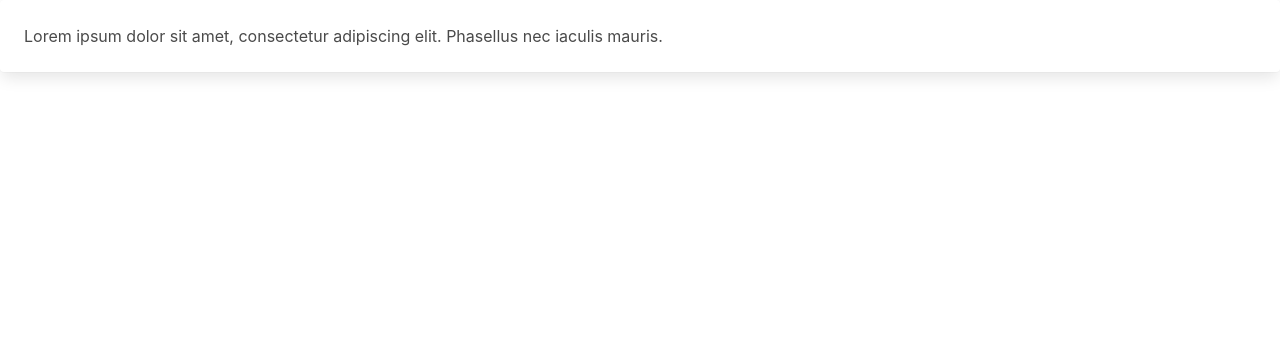
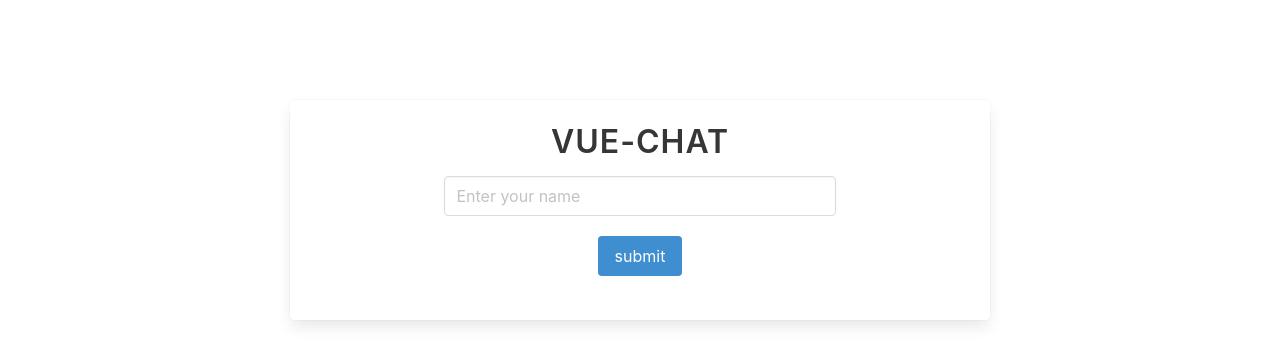
Before and after one commit to chandrakumarreddy/real-time-chat, a Vue app: page / in a window 1280 px wide. Shown: the top 364 px of the page. Built offline with nearby package versions, Linux system fonts and the light colour scheme.

Commit message:
added chat view

```diff
--- /dev/null
+++ b/src/components/NewMessage.vue
@@ -0,0 +1,36 @@
+<template>
+	<div id="newMessage">
+		<form @submit.prevent="addMessage">
+			<div class="control">
+				<input type="text" class="input" v-model="message" />
+			</div>
+			<div vif="feedback">{{ feedback }}</div>
+		</form>
+	</div>
+</template>
+
+<script>
+export default {
+	name: "NewMessage",
+	props: ["name"],
+	data() {
+		return { message: null, feedback: null };
+	},
+	methods: {
+		addMessage() {
+			if (this.message) {
+				console.log("submitted", this.message);
+				this.feedback = null;
+			}
+			this.feedback = "please enter a valid message";
+		}
+	}
+};
+</script>
+
+<style>
+.feedback {
+	color: red;
+	font-size: 14px;
+}
+</style>
--- /dev/null
+++ b/src/firebase/init.js
@@ -0,0 +1,14 @@
+import firebase from "firebase";
+
+const config = {
+	apiKey: "AIzaSyCevTCJzFiZDI-FZEwdqhS4JMqzLwpzkaY",
+	authDomain: "vue-chat-7b66d.firebaseapp.com",
+	databaseURL: "https://vue-chat-7b66d.firebaseio.com",
+	projectId: "vue-chat-7b66d",
+	storageBucket: "vue-chat-7b66d.appspot.com",
+	messagingSenderId: "727701747415"
+};
+
+const firebaseApp = firebase.initializeApp(config);
+
+export default firebaseApp.firestore();
--- a/src/router.js
+++ b/src/router.js
@@ -12,6 +12,12 @@ export default new Router({
 			path: "/",
 			name: "home",
 			component: Home
+		},
+		{
+			path: "/chat",
+			name: "Chat",
+			component: () => import("./views/Chat.vue"),
+			props: true
 		}
 	]
 });
--- /dev/null
+++ b/src/views/Chat.vue
@@ -0,0 +1,71 @@
+<template>
+	<div id="chat">
+		<div class="card">
+			<div class="card-content">
+				<div class="content">
+					<h1 class="heading">vue-chat</h1>
+					<div class="chat__flex" v-if="messages">
+						<div
+							class="chat__flex--content chat__flex--content--name"
+						>
+							name
+						</div>
+						<div class="chat__flex--content">message</div>
+						<div
+							class="chat__flex--content chat__flex--content--time"
+						>
+							time
+						</div>
+					</div>
+				</div>
+				<NewMessage :name="name" />
+			</div>
+		</div>
+	</div>
+</template>
+
+<script>
+import NewMessage from "@/components/NewMessage";
+import db from "../firebase/init";
+
+export default {
+	name: "chat",
+	props: ["name"],
+	data() {
+		return {
+			messages: []
+		};
+	},
+	components: {
+		NewMessage
+	},
+	created() {
+		const ref = db.collections("chatter").orderBy("timestamp");
+		ref.onSnapshot(snapshot => {
+			console.log(snapshot.docChanges());
+		});
+	}
+};
+</script>
+
+<style>
+#chat {
+	max-width: 700px;
+	margin: 100px auto;
+}
+.chat__flex {
+	display: flex;
+}
+.chat__flex--content {
+	margin: 0 10px;
+}
+.chat__flex--content--name {
+	color: orange;
+	text-transform: capitalize;
+	font-weight: bold;
+}
+.chat__flex--content--time {
+	font-style: italic;
+	font-weight: 300;
+}
+</style>
--- a/src/views/Home.vue
+++ b/src/views/Home.vue
@@ -3,8 +3,21 @@
 		<div class="card">
 			<div class="card-content">
 				<div class="content">
-					Lorem ipsum dolor sit amet, consectetur adipiscing elit.
-					Phasellus nec iaculis mauris.
+					<h1 class="heading">vue-chat</h1>
+					<form @submit.prevent="addName">
+						<div class="form__wrapper">
+							<input
+								class="input "
+								type="text"
+								placeholder="Enter your name"
+								v-model="name"
+							/>
+							<p v-if="feedback" class="feedback">
+								{{ feedback }}
+							</p>
+							<button class="button is-info">submit</button>
+						</div>
+					</form>
 				</div>
 			</div>
 		</div>
@@ -13,6 +26,46 @@
 
 <script>
 export default {
-	name: "home"
+	name: "home",
+	data() {
+		return {
+			name: null,
+			feedback: null
+		};
+	},
+	methods: {
+		addName() {
+			if (this.name) {
+				this.$router.push({
+					name: "Chat",
+					params: { name: this.name }
+				});
+			}
+			this.feedback = "please enter a valid name";
+		}
+	}
 };
 </script>
+
+<style>
+.home {
+	max-width: 700px;
+	margin: 100px auto;
+}
+.form__wrapper {
+	text-align: center;
+	width: 60%;
+	margin: 0 auto;
+}
+.form__wrapper button {
+	margin: 20px 0;
+}
+.content h1.heading {
+	text-align: center;
+}
+.feedback {
+	color: red;
+	font-size: 14px;
+	margin: 10px;
+}
+</style>
```
Lines whose indentation alone changed are shown as unchanged.
